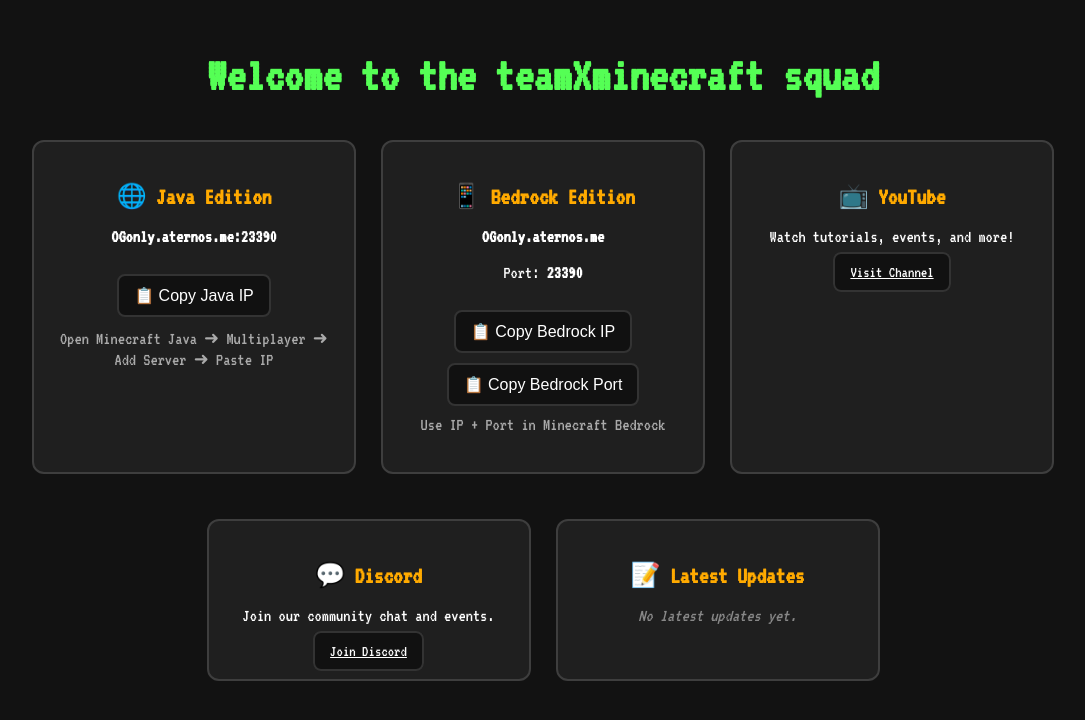
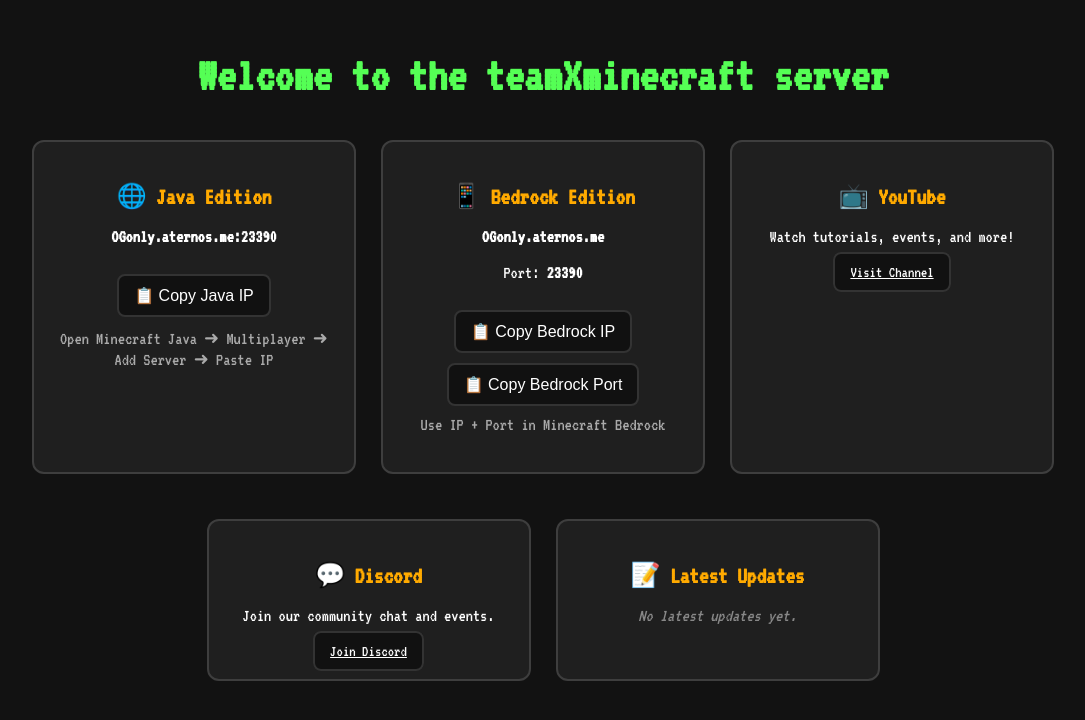
Before and after one commit to teamXdeveloper/teamXminecraft, a plain HTML site: page index.html in a window 1280 px wide. Shown: the whole page, without its empty margins (97-1182 px from the left). Drawn offline with Linux system fonts and the light colour scheme.

Commit message:
index.html
Signed-off-by: TeamX <nipunindrajith7@gmail.com>

```diff
--- a/index.html
+++ b/index.html
@@ -241,7 +241,7 @@
 
   <!-- Main Content -->
   <div id="main">
-    <h1>Welcome to the teamXminecraft squad</h1>
+    <h1>Welcome to the teamXminecraft server</h1>
 
     <div class="card-container">
 
```
